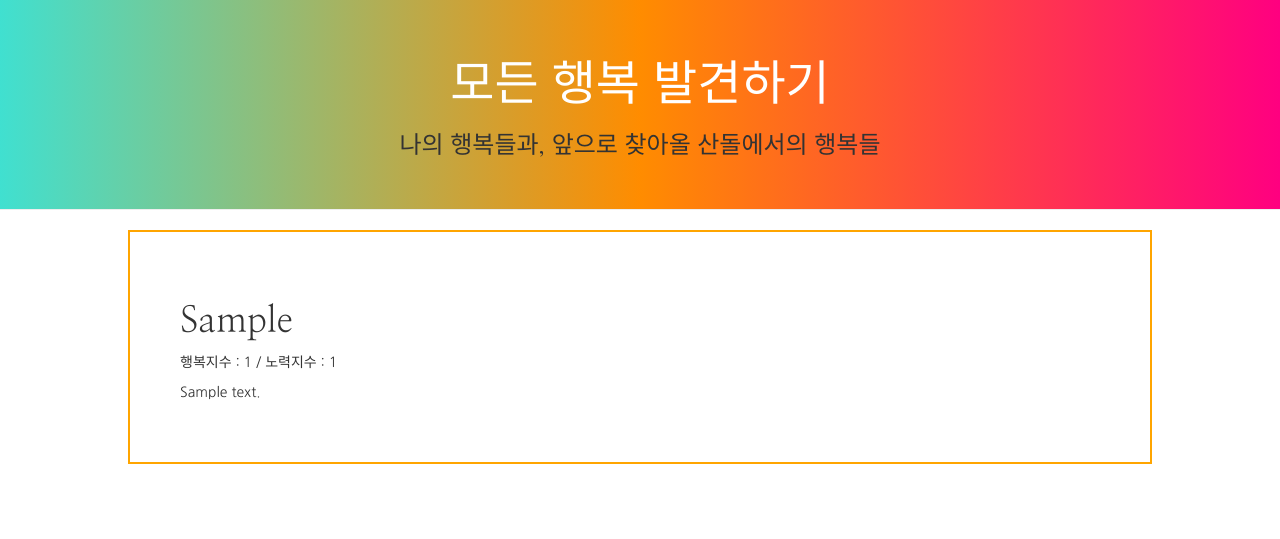
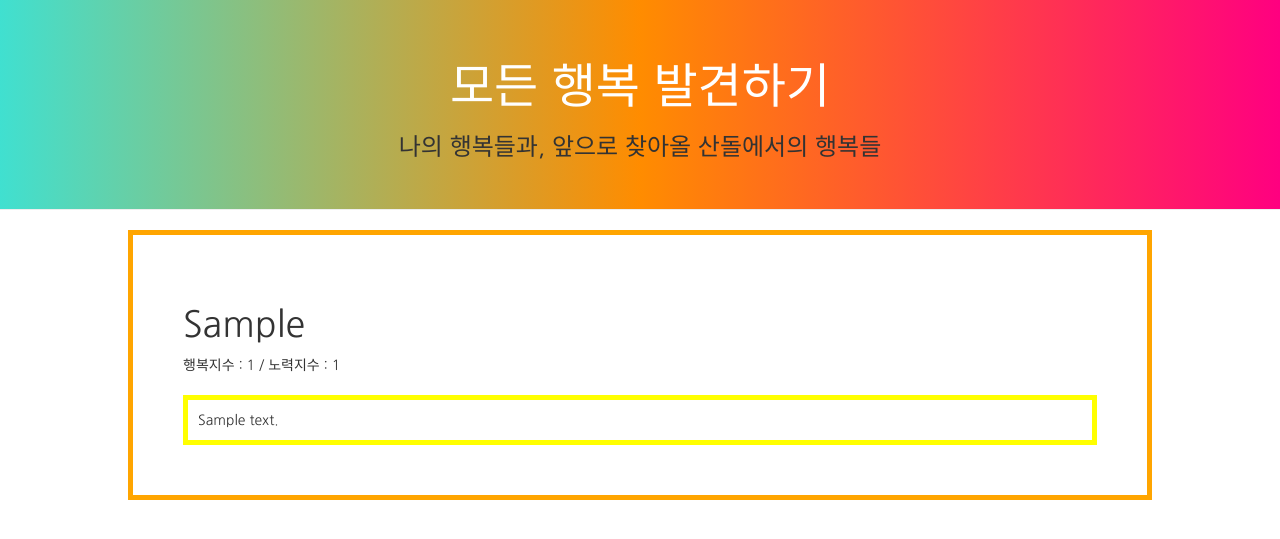
Before and after one commit to BbongLee/HappyThings, a Django app: page /thing/1/ in a window 1280 px wide. Shown: the top 539 px of the page. Run offline with Django 3.2, Linux system fonts and the light colour scheme; tables that the repository leaves empty hold one stand-in row (values such as "Sample post"); some libraries are stand-ins or nearby versions.

Commit message:
레이아웃 수정 중!

```diff
--- a/yebon/static/css/yebon.css
+++ b/yebon/static/css/yebon.css
@@ -1,10 +1,5 @@
 body {
     font-family: "Nanum Gothic";
-}
-
-h1 a {
-    color: #FCA205;
-    font-family: "Nanum Myeongjo";
 }
 
 .page-header {
@@ -30,12 +25,9 @@ h1 a {
     margin-top: 20px;
     padding: 20px;
     width: 80%;
-    border: 2px solid orange;
+    border: 5px solid orange;
 }
 
-h1, h2, h3, h4 {
-    font-family: "Nanum Myeongjo";
-}
 
 .yebon {
 	border: 5px solid #BEE9C0;
@@ -71,11 +63,12 @@ h1, h2, h3, h4 {
 #happyThings {
 }
 
-.thing {
+.thing, .thing_detail{
     margin: 10px;
     padding: 20px;
 	text-align: left;
 }
+
 
 .thing a, .thing a:visited a:hover a:link{
     color: #000000; text-decoration: none;
@@ -91,5 +84,12 @@ h1, h2, h3, h4 {
   padding: 10px;
 }
 .grid-item {
-  padding: 20px;
+  padding: 40px;
 }
+
+.desc{
+	border: 5px solid yellow;
+	padding: 10px;
+	margin: auto;
+	margin-top: 20px;
+}
--- a/yebon/templates/yebon/base.html
+++ b/yebon/templates/yebon/base.html
@@ -6,7 +6,7 @@
 	<link rel="stylesheet" href="//maxcdn.bootstrapcdn.com/bootstrap/3.2.0/css/bootstrap.min.css">
         <link rel="stylesheet" href="//maxcdn.bootstrapcdn.com/bootstrap/3.2.0/css/bootstrap-theme.min.css">
         <link rel="stylesheet" href="{% static 'css/yebon.css' %}">
-        <link href="https://fonts.googleapis.com/css?family=Nanum+Gothic|Nanum+Myeongjo&amp;subset=korean" rel="stylesheet">
+        <link href="https://fonts.googleapis.com/css?family=Nanum+Gothic&amp;subset=korean" rel="stylesheet">
 </head>
 <body>
 	<div class="page-header">
--- a/yebon/templates/yebon/thing_detail.html
+++ b/yebon/templates/yebon/thing_detail.html
@@ -1,7 +1,7 @@
 {% extends 'yebon/base.html' %}
 
 {% block content %}
-    <div class="thing">
+    <div class="thing_detail">
        <!--  {% if thing.published_date %}
             <div class="date">
                 {{ thing.published_date }}
@@ -23,6 +23,6 @@
 
         <h1>{{ thing.thing }}</h1>
         <p class="">행복지수 : {{ thing.happinessIndex}} / 노력지수 : {{ thing.effortIndex}}</p>
-        <p>{{ thing.desc|linebreaksbr }}</p>
+        <div class="desc">{{ thing.desc|linebreaksbr }}</div>
     </div>
 {% endblock %}
```
Also changed, not shown: yebon/templates/yebon/thing_list.html (+6 -5 lines).
